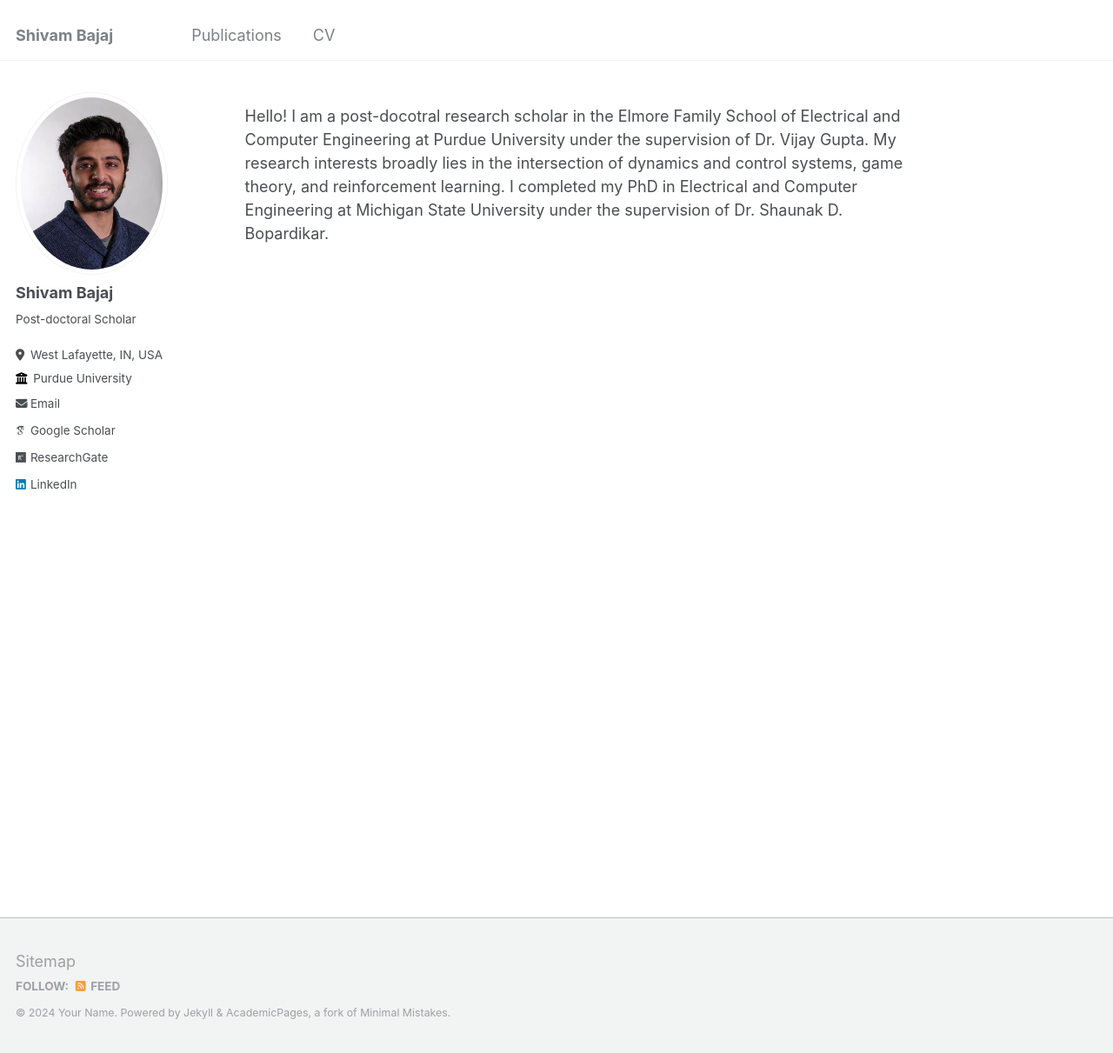
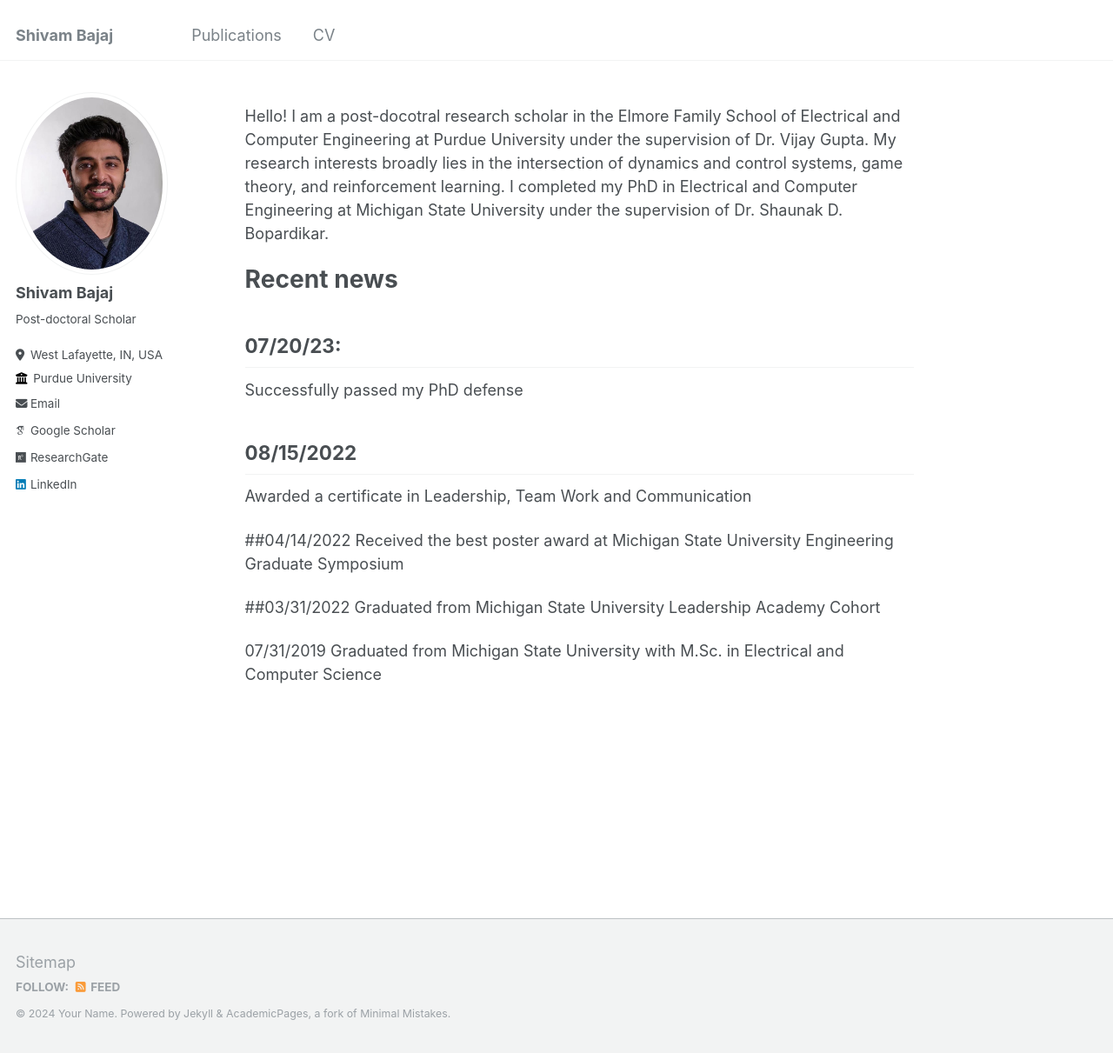
Before and after one commit to shivambajaj08/shivambajaj08.github.io, a Jekyll site: the page built from _pages/about.md, in a window 1280 px wide and 1211 px high. Shown: the whole window at 87% size. Built offline with Jekyll 4.4.1, drawn with Linux system fonts in a browser that asks for light colours; some web fonts are replaced.

Commit message:
Update about.md

```diff
--- a/_pages/about.md
+++ b/_pages/about.md
@@ -8,3 +8,21 @@ redirect_from:
 ---
 
 Hello! I am a post-docotral research scholar in the Elmore Family School of Electrical and Computer Engineering at Purdue University under the supervision of Dr. Vijay Gupta. My research interests broadly lies in the intersection of dynamics and control systems, game theory, and reinforcement learning. I completed my PhD in Electrical and Computer Engineering at Michigan State University under the supervision of Dr. Shaunak D. Bopardikar.
+
+
+# Recent news
+
+## 07/20/23:
+Successfully passed my PhD defense
+
+## 08/15/2022
+Awarded a certificate in Leadership, Team Work and Communication
+
+##04/14/2022
+Received the best poster award at Michigan State University Engineering Graduate Symposium
+
+##03/31/2022
+Graduated from Michigan State University Leadership Academy Cohort
+
+07/31/2019
+Graduated from Michigan State University with M.Sc. in Electrical and Computer Science
```
